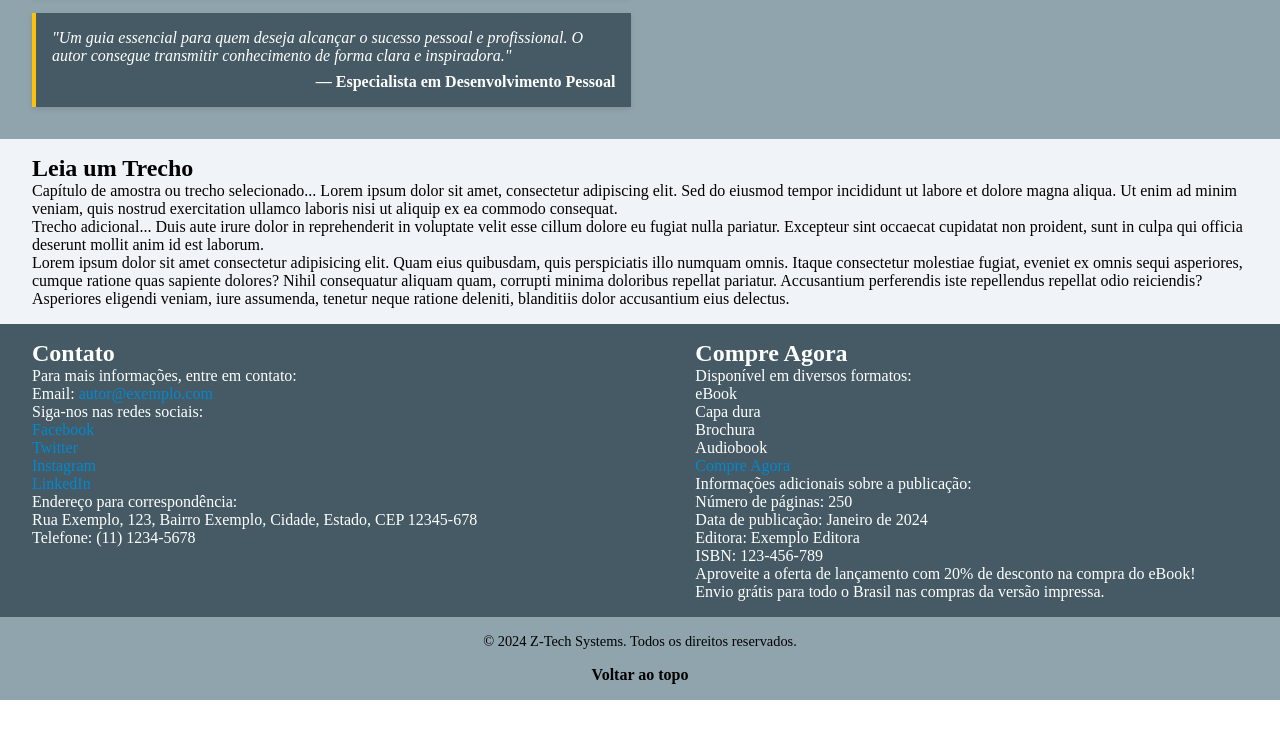
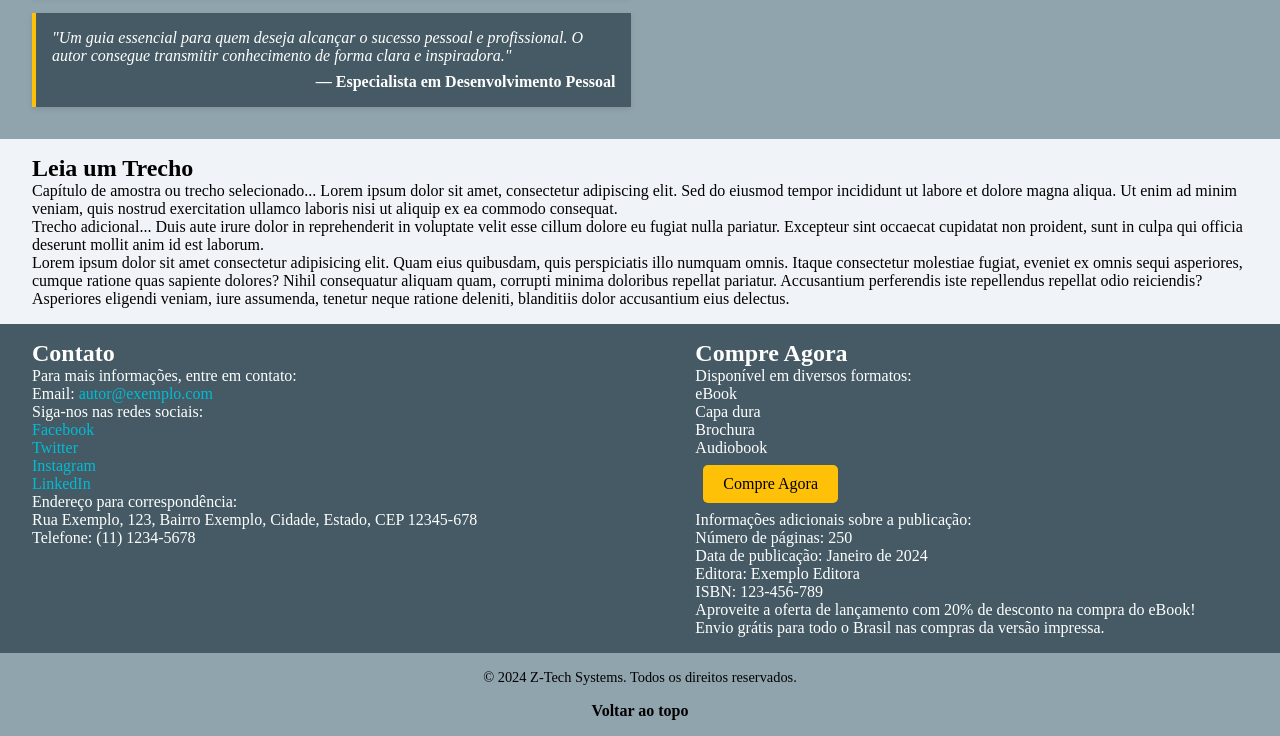
Before and after one commit to antonielzeferino/book-landing-page, a plain HTML site: page index.html in a window 1280 px wide. Shown: the part 1586-2322 px from the top of the page. Before the commit the page ends 2286 px from the top, so only its background shows below. Drawn offline with nearby package versions, Linux system fonts and the light colour scheme.

Commit message:
color and hero changes

```diff
--- a/style.css
+++ b/style.css
@@ -4,14 +4,16 @@
 
 :root {
   --white: #FFFFFF;
-  --light-blue: #B3E5FC; /* Azul claro mais harmonioso */
-  --medium-blue: #0288D1; /* Azul médio que complementa o azul forte */
-  --dark-blue: #01579B; /* Azul escuro mais intenso */
-  --light-gray: #F0F4F8; /* Cinza claro mais suave */
-  --medium-gray: #90A4AE; /* Cinza médio que contrasta melhor */
-  --dark-gray: #455A64; /* Cinza escuro que combina com tons mais fortes */
-  --soft-yellow: #FFC107; /* Amarelo suave mais vibrante */
+  --ciano: #00BCD4; /* Ciano */
+  --turquesa-claro: #B2EBF2; /* Azul turquesa claro */
+  --turquesa-escuro: #00796B; /* Azul turquesa escuro */
+  --verde-agua: #4DB6AC; /* Verde água */
+  --light-gray: #F0F4F8; /* Cinza claro */
+  --medium-gray: #90A4AE; /* Cinza médio */
+  --dark-gray: #455A64; /* Cinza escuro */
+  --soft-yellow: #FFC107; /* Amarelo suave */
 }
+
 
 *{
   margin: 0;
--- a/styles/header.css
+++ b/styles/header.css
@@ -1,7 +1,7 @@
 header {
   width: 100%;
   height: 90vh;
-  background-image: url(../assets/bg-blue.jpg);
+  background-image: url(../assets/new-hero.jpg);
   background-repeat: no-repeat;
   background-size: cover;
   color: var(--white);
--- a/styles/main.css
+++ b/styles/main.css
@@ -1,4 +1,4 @@
-main{
+main {
   width: 100%;
   height: auto;
   display: grid;
@@ -11,19 +11,20 @@ main{
   ;
 }
 
-main section{
+main section {
   padding: 1rem 2rem;
-  & ul{
+}
+
+main section ul {
   list-style: none;
 }
-}
 
-.about{
+.about {
   grid-area: about;
   background-color: var(--light-gray);
 }
 
-.author{
+.author {
   grid-area: author;
   background-color: var(--light-gray);
 }
@@ -59,59 +60,71 @@ main section{
   font-weight: bold;
 }
 
-
-.benefits{
+.benefits {
   grid-area: benefits;
   background-color: var(--light-gray);
 }
 
-.benefits ul{
+.benefits ul {
   padding-top: 10px;
   display: flex;
   flex-direction: column;
   gap: 10px;
 }
 
-.highlights{
+.highlights {
   grid-area: highlights;
   background-color: var(--medium-gray);
   color: var(--white);
 }
 
-.highlights ul{
+.highlights ul {
   padding-top: 10px;
   display: flex;
   flex-direction: column;
   gap: 10px;
 }
 
-.purchase{
+.purchase {
   grid-area: purchase;
   background-color: var(--dark-gray);
   color: var(--white);
 }
 
-.purchase a{
-  color: var(--medium-blue);
+.cta-button {
+  display: inline-block;
+  margin: 0.5rem;
+  padding: 10px 20px;
+  background-color: var(--soft-yellow);
+  color: #000;
+  text-decoration: none;
+  border-radius: 5px;
+  font-weight: 500;
+  transition: color, background 1s ease;
 }
 
-.contact{
+.cta-button:hover {
+  color: var(--white);
+  background-color: var(--ciano);
+}
+
+.contact {
   grid-area: contact;
   background-color: var(--dark-gray);
   color: var(--white);
 }
 
-.contact a{
-  color: var(--medium-blue);
+.contact a {
+  color: var(--ciano);
 }
 
-.sample{
+.sample {
   grid-area: sample;
   background-color: var(--light-gray);
 }
 
 @media (width < 768px) {
-  main{
+  main {
     grid-template-areas:
       "about"
       "author"
@@ -120,15 +133,14 @@ main section{
       "highlights"
       "sample"
       "purchase"
-    "contact"
-    ;
+      "contact";
   }
 
-  main section{
+  main section {
     padding: 1rem;
   }
 
-  .testimonials{
+  .testimonials {
     padding: 10px;
   }
 }
```
Also changed, not shown: assets/new-hero.jpg (added). Lines whose indentation alone changed are shown as unchanged.
